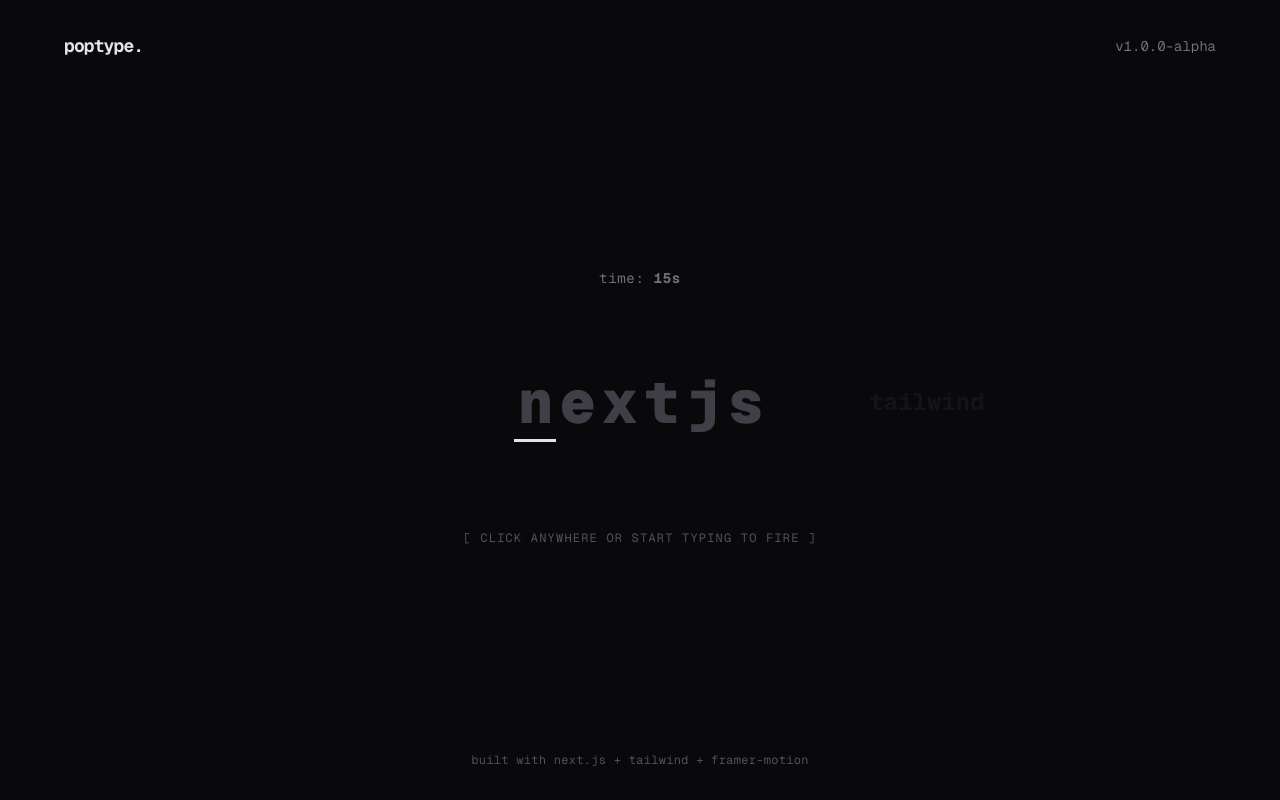
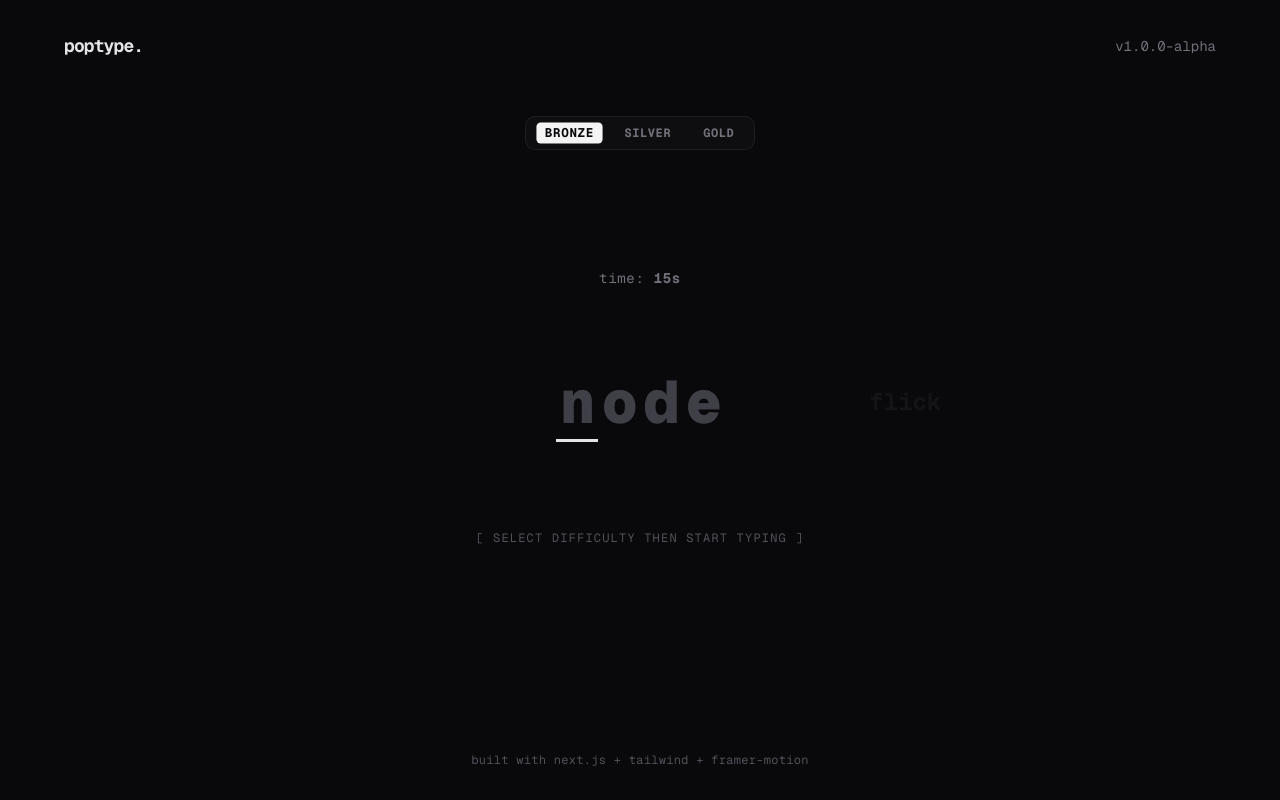
Before and after one commit to taysatte/poptype, a Next.js app: page / in a window 1280 px wide. Built offline with nearby package versions, Linux system fonts and the light colour scheme.

Commit message:
feat: integrate dynamic word queue generation and difficulty selection in TypingEngine for enhanced gameplay experience

```diff
--- a/components/TypingEngine.tsx
+++ b/components/TypingEngine.tsx
@@ -2,23 +2,14 @@
 
 import React, { useState, useEffect, useRef } from "react"
 import { motion, AnimatePresence } from "framer-motion"
+import { generateQueue, WordBank } from "@/lib/wordBank"
 
-const SAMPLE_WORDS = [
-  "nextjs",
-  "tailwind",
-  "framer",
-  "motion",
-  "shadcn",
-  "typing",
-  "engine",
-  "canvas",
-  "minimal",
-  "vector",
-]
-const SESSION_DURATION = 15 // 15-second blitz mode
+const SESSION_DURATION = 15
 
 export default function TypingEngine() {
-  const [wordQueue, setWordQueue] = useState<string[]>(SAMPLE_WORDS)
+  // Config States
+  const [difficulty, setDifficulty] = useState<keyof WordBank>("bronze")
+  const [wordQueue, setWordQueue] = useState<string[]>([])
   const [currentIndex, setCurrentIndex] = useState(0)
   const [typedValue, setTypedValue] = useState("")
   const [isError, setIsError] = useState(false)
@@ -36,6 +27,14 @@
   const inputRef = useRef<HTMLInputElement>(null)
   const timerRef = useRef<NodeJS.Timeout | null>(null)
 
+  // Initialize and rebuild word queue based on difficulty adjustments
+  useEffect(() => {
+    setWordQueue(generateQueue(difficulty, 40))
+    setCurrentIndex(0)
+    setTypedValue("")
+    setIsError(false)
+  }, [difficulty])
+
   const prevWord = currentIndex > 0 ? wordQueue[currentIndex - 1] : ""
   const currentWord = wordQueue[currentIndex] || ""
   const nextWord = wordQueue[(currentIndex + 1) % wordQueue.length] || ""
@@ -44,16 +43,14 @@
     if (!isSessionFinished) {
       inputRef.current?.focus()
     }
-  }, [currentIndex, isSessionFinished])
+  }, [currentIndex, isSessionFinished, wordQueue])
 
-  // Countdown Timer Interval Logic
   useEffect(() => {
     if (isSessionActive && timeLeft > 0) {
       timerRef.current = setInterval(() => {
         setTimeLeft((prev) => prev - 1)
       }, 1000)
     } else if (timeLeft === 0) {
-      // Session End Trigger
       setIsSessionActive(false)
       setIsSessionFinished(true)
       if (timerRef.current) clearInterval(timerRef.current)
@@ -70,7 +67,6 @@
     const value = e.target.value.toLowerCase()
     if (value.length > currentWord.length) return
 
-    // Start session on very first keystroke
     if (
       !isSessionActive &&
       !isSessionFinished &&
@@ -80,14 +76,12 @@
       setIsSessionActive(true)
     }
 
-    // Track total keystrokes for absolute accuracy calculations
     if (value.length > typedValue.length) {
       setTotalKeysPressed((prev) => prev + 1)
     }
 
-    // Zero-Space Completion Match
     if (value === currentWord) {
-      setCorrectKeysPressed((prev) => prev + 1) // For the implicit final character match
+      setCorrectKeysPressed((prev) => prev + 1)
       setWordsCleared((prev) => prev + 1)
       setTypedValue("")
       setIsError(false)
@@ -97,11 +91,9 @@
 
     setTypedValue(value)
 
-    // Check mistake states
     const latestIndex = value.length - 1
     if (latestIndex >= 0 && value[latestIndex] !== currentWord[latestIndex]) {
       setIsError(true)
-
       const shakeElement = document.getElementById("carousel-viewport")
       if (shakeElement) {
         shakeElement.classList.remove("animate-shake")
@@ -116,9 +108,9 @@
     }
   }
 
-  // Quick Session Reset Engine
   const resetSession = () => {
     if (timerRef.current) clearInterval(timerRef.current)
+    setWordQueue(generateQueue(difficulty, 40))
     setCurrentIndex(0)
     setTypedValue("")
     setIsError(false)
@@ -128,10 +120,8 @@
     setTotalKeysPressed(0)
     setCorrectKeysPressed(0)
     setWordsCleared(0)
-    // Shuffle or reload words here later
   }
 
-  // Keyboard shortcut listener for instantaneous restart (Esc key)
   useEffect(() => {
     const handleKeyDown = (e: KeyboardEvent) => {
       if (e.key === "Escape") {
@@ -140,9 +130,8 @@
     }
     window.addEventListener("keydown", handleKeyDown)
     return () => window.removeEventListener("keydown", handleKeyDown)
-  }, [])
+  }, [difficulty])
 
-  // Calculate final score strings safely
   const timeElapsed = SESSION_DURATION - timeLeft
   const currentWpm =
     timeElapsed > 0 ? Math.round((wordsCleared / timeElapsed) * 60) : 0
@@ -156,6 +145,25 @@
       className="relative flex min-h-[500px] w-full flex-col items-center justify-center font-mono select-none"
       onClick={() => !isSessionFinished && inputRef.current?.focus()}
     >
+      {/* Config Sub-Bar (Hidden during active typing runs for extreme focus) */}
+      {!isSessionActive && !isSessionFinished && (
+        <div className="absolute top-[-40px] flex gap-4 rounded-lg border border-zinc-800/60 bg-zinc-900/40 px-3 py-1.5 text-xs">
+          {(["bronze", "silver", "gold"] as const).map((tier) => (
+            <button
+              key={tier}
+              onClick={() => setDifficulty(tier)}
+              className={`rounded px-2 py-0.5 font-bold tracking-wider lowercase uppercase transition-all ${
+                difficulty === tier
+                  ? "scale-105 bg-zinc-100 font-black text-zinc-950"
+                  : "text-zinc-500 hover:text-zinc-300"
+              }`}
+            >
+              {tier}
+            </button>
+          ))}
+        </div>
+      )}
+
       {/* Live Sleek Timer / Status Header Banner */}
       <div className="mb-12 flex h-6 items-center gap-12 text-sm tracking-wider text-zinc-500">
         <div>
@@ -187,23 +195,25 @@
 
       <AnimatePresence mode="wait">
         {!isSessionFinished ? (
-          /* GAME ON: Render active sliding text engine carousel viewport */
+          /* The Carousel Viewport Arena */
           <motion.div
             key="game-active"
             exit={{ opacity: 0, y: -20 }}
-            className="relative grid h-32 w-full max-w-5xl grid-cols-3 items-center justify-center overflow-hidden px-4"
             id="carousel-viewport"
+            className="relative flex h-32 w-full max-w-5xl items-center justify-center overflow-hidden px-4"
           >
+            {/* The Sliding Horizon Container */}
+            <div className="relative grid h-full w-full grid-cols-3 items-center justify-center">
               {/* LEFT SLOT: Previous Word */}
-            <div className="flex w-full justify-end overflow-hidden pr-16 text-2xl font-bold text-zinc-800 opacity-30">
+              <div className="pointer-events-none flex justify-end overflow-hidden pr-16 text-2xl font-bold whitespace-nowrap text-zinc-800 opacity-30 select-none">
                 <AnimatePresence mode="popLayout">
                   <motion.span
                     key={`prev-${currentIndex}`}
-                  initial={{ x: "100%", opacity: 0 }}
+                    initial={{ x: 30, opacity: 0 }}
                     animate={{ x: 0, opacity: 0.3 }}
-                  exit={{ x: "-100%", opacity: 0 }}
+                    exit={{ x: -30, opacity: 0 }}
                     transition={{ type: "spring", stiffness: 400, damping: 32 }}
-                  className="block whitespace-nowrap lowercase"
+                    className="block lowercase"
                   >
                     {prevWord}
                   </motion.span>
@@ -211,14 +221,14 @@
               </div>
 
               {/* CENTER SLOT: Active Typing Target */}
-            <div className="relative flex h-full w-full items-center justify-center text-6xl font-black tracking-tight">
+              <div className="relative z-10 flex h-full items-center justify-center text-6xl font-black tracking-tight">
                 <AnimatePresence mode="popLayout">
                   <motion.div
                     key={`current-${currentIndex}`}
-                  initial={{ x: "100%", opacity: 0, scale: 0.95 }}
+                    initial={{ x: 50, opacity: 0, scale: 0.95 }}
                     animate={{ x: 0, opacity: 1, scale: 1 }}
                     exit={{
-                    x: "-120%",
+                      x: -80,
                       opacity: 0,
                       scale: 0.7,
                       filter: "blur(4px)",
@@ -285,23 +295,24 @@
               </div>
 
               {/* RIGHT SLOT: Next Word */}
-            <div className="flex w-full justify-start overflow-hidden pl-16 text-2xl font-bold text-zinc-600 opacity-40">
+              <div className="pointer-events-none flex justify-start overflow-hidden pl-16 text-2xl font-bold whitespace-nowrap text-zinc-600 opacity-40 select-none">
                 <AnimatePresence mode="popLayout">
                   <motion.span
                     key={`next-${currentIndex}`}
-                  initial={{ x: "100%", opacity: 0 }}
+                    initial={{ x: 30, opacity: 0 }}
                     animate={{ x: 0, opacity: 0.4 }}
-                  exit={{ x: "-100%", opacity: 0 }}
+                    exit={{ x: -30, opacity: 0 }}
                     transition={{ type: "spring", stiffness: 400, damping: 32 }}
-                  className="block whitespace-nowrap lowercase"
+                    className="block lowercase"
                   >
                     {nextWord}
                   </motion.span>
                 </AnimatePresence>
               </div>
+            </div>
           </motion.div>
         ) : (
-          /* SESSION SUMMARY VIEW: Sleek Post-Game Data Screen */
+          /* SESSION SUMMARY VIEW */
           <motion.div
             key="game-score"
             initial={{ opacity: 0, scale: 0.95, y: 10 }}
@@ -346,7 +357,6 @@
         )}
       </AnimatePresence>
 
-      {/* Completely Invisible Core Input Event Capturer */}
       {!isSessionFinished && (
         <input
           ref={inputRef}
@@ -365,7 +375,7 @@
         <div className="mt-16 text-xs tracking-widest text-zinc-600 uppercase">
           {isSessionActive
             ? "[ clock ticking — push pace ]"
-            : "[ click anywhere or start typing to fire ]"}
+            : "[ select difficulty then start typing ]"}
         </div>
       )}
     </div>
--- /dev/null
+++ b/lib/wordBank.ts
@@ -0,0 +1,108 @@
+export interface WordBank {
+  bronze: string[]
+  silver: string[]
+  gold: string[]
+}
+
+export const wordBank: WordBank = {
+  bronze: [
+    "cat",
+    "dog",
+    "rust",
+    "code",
+    "wind",
+    "form",
+    "text",
+    "pure",
+    "snap",
+    "jolt",
+    "bolt",
+    "node",
+    "sync",
+    "flow",
+    "fast",
+    "dash",
+    "flick",
+    "rush",
+    "tiny",
+    "pop",
+    "core",
+    "axis",
+    "kern",
+    "mono",
+    "volt",
+    "byte",
+    "data",
+    "link",
+    "file",
+    "loop",
+  ],
+  silver: [
+    "engine",
+    "buffer",
+    "canvas",
+    "pixel",
+    "framer",
+    "motion",
+    "shadcn",
+    "vector",
+    "minimal",
+    "rapid",
+    "stable",
+    "spring",
+    "bounce",
+    "matrix",
+    "layout",
+    "cursor",
+    "glitch",
+    "arcade",
+    "tactile",
+    "device",
+    "stream",
+    "bubble",
+    "unzip",
+    "render",
+  ],
+  gold: [
+    "abstract",
+    "monopoly",
+    "synergy",
+    "exertion",
+    "complex",
+    "irregular",
+    "keyboard",
+    "structure",
+    "framework",
+    "conveyor",
+    "velocity",
+    "staccato",
+    "stenography",
+    "mechanical",
+    "friction",
+    "burstfire",
+    "responsive",
+    "deployment",
+    "optimization",
+  ],
+}
+
+/**
+ * Utility function to generate a randomized subset of words for a typing run
+ */
+export function generateQueue(
+  difficulty: keyof WordBank,
+  count: number = 50
+): string[] {
+  const pool = wordBank[difficulty]
+  const shuffled = [...pool]
+
+  // Fisher-Yates Shuffle
+  for (let i = shuffled.length - 1; i > 0; i--) {
+    const j = Math.floor(Math.random() * (i + 1))
+    ;[shuffled[i], shuffled[j]] = [shuffled[j], shuffled[i]]
+  }
+
+  // Slices a random cluster and loops it to ensure the pipeline never runs completely empty
+  const selected = shuffled.slice(0, count)
+  return selected
+}
```
Lines whose indentation alone changed are shown as unchanged.
